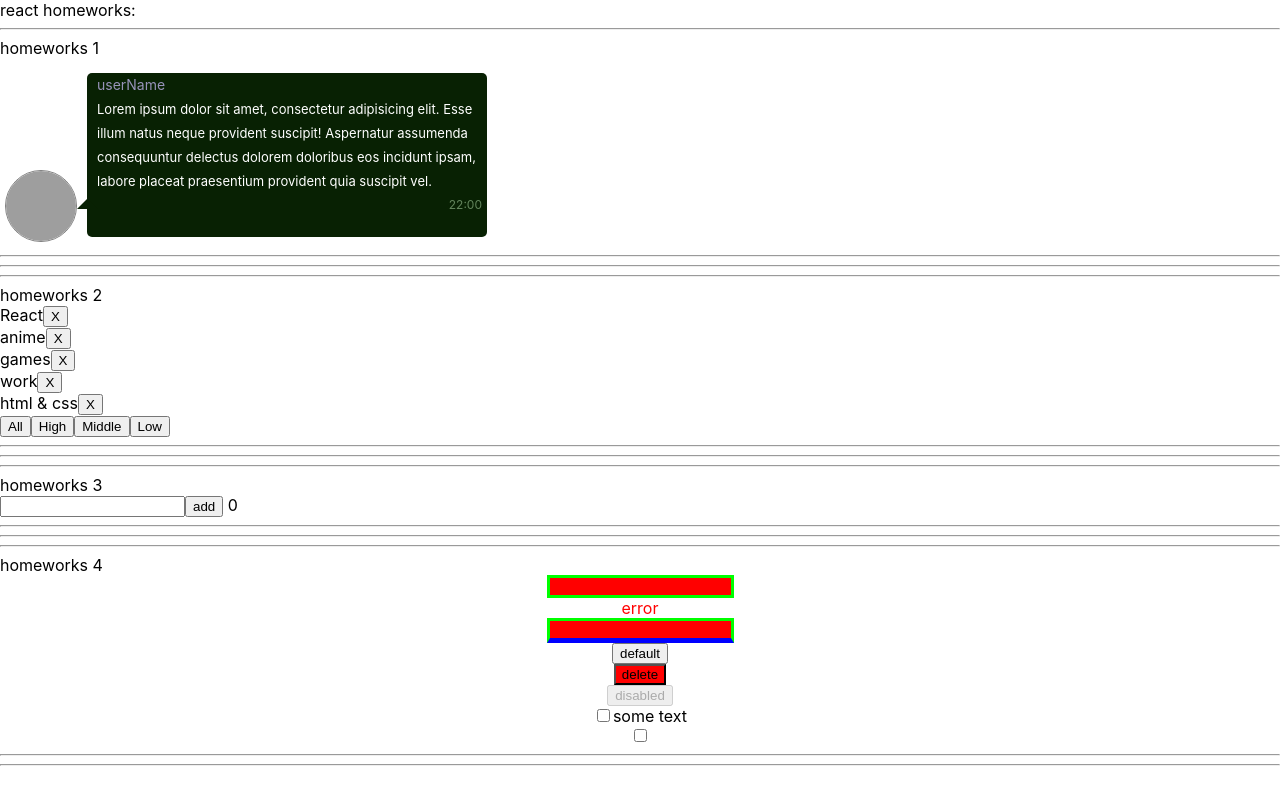
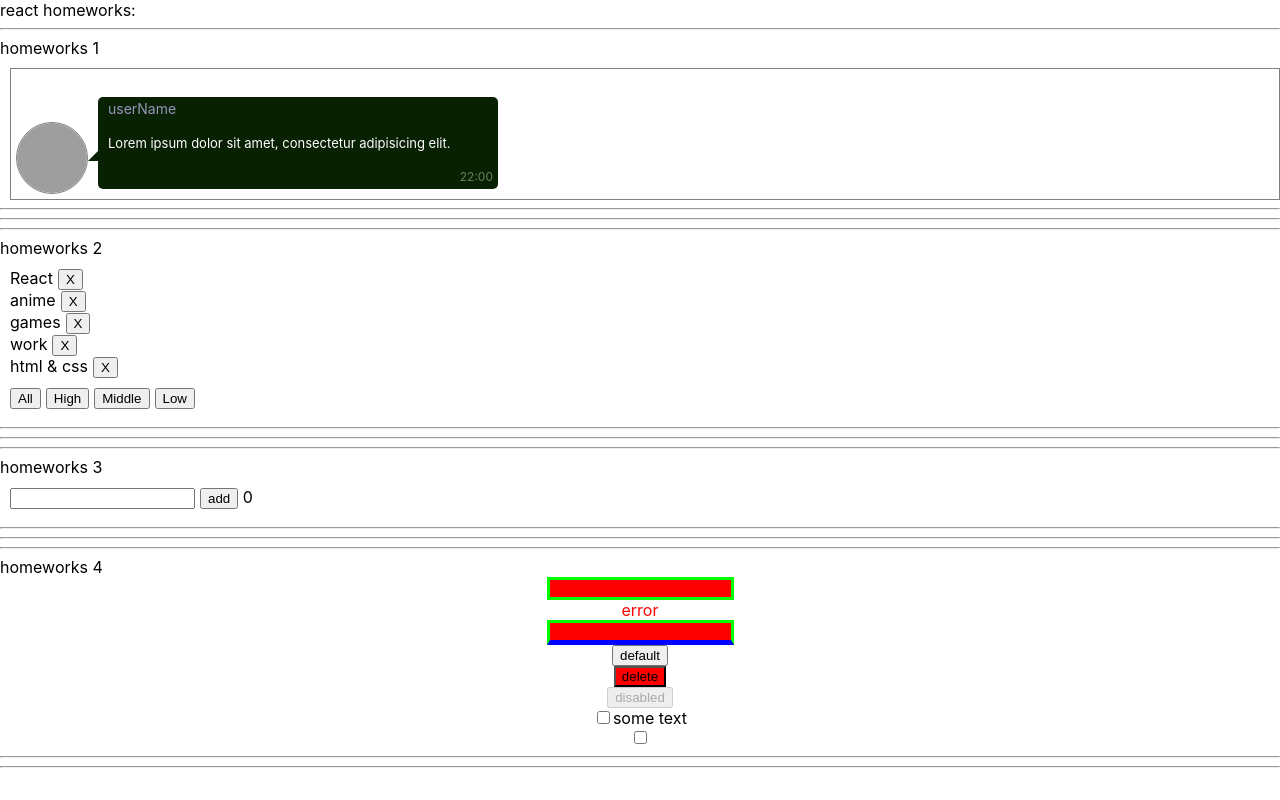
Before and after one commit to KirillDolzhenkov/homework-front-1, a React (Create React App) app: page / in a window 1280 px wide. Built offline with nearby package versions, Linux system fonts and the light colour scheme; grey boxes are pictures that could not be loaded.

Commit message:
code refactoring

```diff
--- a/src/p2-homeworks/h1/HW1.tsx
+++ b/src/p2-homeworks/h1/HW1.tsx
@@ -4,12 +4,20 @@ import {Message} from "./Message"
 const messageData = {
     avatar: 'https://sun9-74.userapi.com/Ph-WiuOtF985il9AvN9JqiCWedmHtSGSSTXrSA/ltEB2Z2-YO4.jpg',
     name: 'userName',
-    message: 'Lorem ipsum dolor sit amet, consectetur adipisicing elit. Esse illum natus neque provident suscipit! Aspernatur assumenda consequuntur delectus dolorem doloribus eos incidunt ipsam, labore placeat praesentium provident quia suscipit vel.',
+    message: 'Lorem ipsum dolor sit amet, consectetur adipisicing elit.',
     time: '22:00',
 }
 
 
 function HW1() {
+
+    const {
+        avatar,
+        name,
+        time,
+        message
+    } = messageData;
+
     return (
         <div>
             <hr/>
@@ -18,10 +26,10 @@ function HW1() {
             {/*should work (должно работать)*/}
 
             <Message
-                avatar={messageData.avatar}
-                name={messageData.name}
-                message={messageData.message}
-                time={messageData.time}
+                avatar={avatar}
+                name={name}
+                message={message}
+                time={time}
             />
 
             <hr/>
--- a/src/p2-homeworks/h1/Message.module.css
+++ b/src/p2-homeworks/h1/Message.module.css
@@ -1,7 +1,7 @@
 .message {
     padding: 5px;
-    /*margin: 10px 0 0 10px;*/
-    /*border: 1px solid gray;*/
+    margin: 10px 0 0 10px;
+    border: 1px solid gray;
     display: flex;
     flex-direction: row;
     justify-content: start;
@@ -35,9 +35,7 @@
     position: relative;
     left: -20px;
     top: -28.5px;
-    /*z-index:  1;*/
     border: 10px solid transparent;
-    /*border-right: 10px solid #edeef0;*/
     border-bottom: 10px solid #082103;
     width: 1px;
 }
@@ -51,6 +49,8 @@
     color: #fff;
     font-size: 13px;
     word-wrap: break-word;
+    position: relative;
+    top: 10px;
 }
 
 .time {
@@ -59,7 +59,6 @@
     justify-content: right;
     padding-right: 5px;
     font-size: 12px;
-    /*border: 1px solid gray;*/
-    /* position: relative;
-     top: 22px;*/
+    position: relative;
+    top: 20px;
 }
--- a/src/p2-homeworks/h1/Message.tsx
+++ b/src/p2-homeworks/h1/Message.tsx
@@ -1,7 +1,7 @@
 import React from 'react'
 import s from "./Message.module.css";
 
-type MessagePropsType = {
+export type MessagePropsType = {
     avatar: string
     name: string
     message: string
@@ -10,13 +10,20 @@ type MessagePropsType = {
 
 const Message: React.FC<MessagePropsType> = (props) => {
 
+    const {
+        avatar,
+        name,
+        message,
+        time,
+    } = props;
+
     return (
         <div className={s.message}>
-            <img className={s.img} alt='Текст' src={props.avatar}/>
+            <img className={s.img} alt='Текст' src={avatar}/>
             <div className={s.content}>
-                <div className={s.name}>{props.name}</div>
-                <div className={s.text}>{props.message}</div>
-                <div className={s.time}>{props.time}</div>
+                <div className={s.name}>{name}</div>
+                <div className={s.text}>{message}</div>
+                <div className={s.time}>{time}</div>
             </div>
         </div>
     )
--- a/src/p2-homeworks/h2/Affairs.module.css
+++ b/src/p2-homeworks/h2/Affairs.module.css
@@ -1,3 +1,23 @@
 .someClass {
+    padding: 10px;
+}
 
+.affairs {
+    display: flex;
+    flex-direction: column;
 }
+
+.affairs button {
+    margin-left: 5px;
+}
+
+.filters {
+    padding-top: 10px;
+    display: flex;
+    flex-direction: row;
+    justify-content: start;
+}
+
+.filters button {
+    margin-right: 5px;
+}
--- a/src/p2-homeworks/h2/Affairs.tsx
+++ b/src/p2-homeworks/h2/Affairs.tsx
@@ -1,6 +1,8 @@
 import React from 'react'
+
 import Affair from './Affair'
 import {AffairType, FilterType} from './HW2'
+import styles from './Affairs.module.css'
 
 type AffairsPropsType = { // need to fix any
     data: Array<AffairType>
@@ -9,28 +11,35 @@ type AffairsPropsType = { // need to fix any
 }
 
 function Affairs(props: AffairsPropsType) {
-    const mappedAffairs = props.data.map((a: AffairType) => (
+
+    const {
+        data,
+        setFilter,
+        deleteAffairCallback,
+    } = props;
+
+    const mappedAffairs = data.map((a: AffairType) => (
         <Affair // should work
             key={a._id} // кеи ОБЯЗАТЕЛЬНЫ в 99% - так что лучше их писать всегда при создании компонент в мапе
             affair={a}
-            deleteAffairCallback={props.deleteAffairCallback}
+            deleteAffairCallback={deleteAffairCallback}
         />
     ))
 
-    const setAll = () => {props.setFilter('all')} // need to fix
-    const setHigh = () => {props.setFilter('high')}
-    const setMiddle = () => {props.setFilter('middle')}
-    const setLow = () => {props.setFilter('low')}
+    const setAll = () => {setFilter('all')} // need to fix
+    const setHigh = () => {setFilter('high')}
+    const setMiddle = () => {setFilter('middle')}
+    const setLow = () => {setFilter('low')}
 
     return (
-        <div>
-
-            {mappedAffairs}
-
-            <button onClick={setAll}>All</button>
-            <button onClick={setHigh}>High</button>
-            <button onClick={setMiddle}>Middle</button>
-            <button onClick={setLow}>Low</button>
+        <div className={styles.someClass}>
+            <div className={styles.affairs}>{mappedAffairs}</div>
+            <div className={styles.filters}>
+                <button onClick={setAll}>All</button>
+                <button onClick={setHigh}>High</button>
+                <button onClick={setMiddle}>Middle</button>
+                <button onClick={setLow}>Low</button>
+            </div>
         </div>
     )
 }
--- a/src/p2-homeworks/h2/HW2.tsx
+++ b/src/p2-homeworks/h2/HW2.tsx
@@ -23,17 +23,21 @@ const defaultAffairs: Array<AffairType> = [ // need to fix any
 
 // pure helper functions
 export const filterAffairs = (affairs: Array<AffairType>, filter: FilterType): Array<AffairType> => { // need to fix any
-    if (filter === 'all') return affairs;
-    if (filter === 'high') {
+
+    switch (filter){
+        case "high": {
             return affairs.filter(a => a.priority === 'high');
         }
-    if (filter === 'middle') {
+        case "middle": {
             return affairs.filter(a => a.priority === 'middle');
         }
-    if (filter === 'low') {
+        case "low": {
             return affairs.filter(a => a.priority === 'low');
         }
+        default:
             return affairs;
+    }
+
 }
 
 export const deleteAffair = (affairs: Array<AffairType>, _id: number): Array<AffairType> => { // need to fix any
--- a/src/p2-homeworks/h3/Greeting.module.css
+++ b/src/p2-homeworks/h3/Greeting.module.css
@@ -9,3 +9,11 @@
 .errorText {
     color: red;
 }
+
+.greetItems {
+    padding: 10px;
+}
+
+.greetItems button {
+    margin-left: 5px;
+}
--- a/src/p2-homeworks/h3/Greeting.tsx
+++ b/src/p2-homeworks/h3/Greeting.tsx
@@ -1,4 +1,5 @@
 import React, {ChangeEvent} from 'react'
+import styles from './Greeting.module.css'
 import s from './Greeting.module.css'
 
 type GreetingPropsType = {
@@ -10,18 +11,23 @@ type GreetingPropsType = {
 }
 
 // презентационная компонента (для верстальщика)
-const Greeting: React.FC<GreetingPropsType> = (
-    {name, setNameCallback, addUser, error, totalUsers} // деструктуризация пропсов
-) => {
+const Greeting: React.FC<GreetingPropsType> = (props ) => {
+
+    const {
+        name,
+        setNameCallback,
+        addUser,
+        error,
+        totalUsers
+    } = props; // деструктуризация пропсов
+
     const inputClass = error ? s.error : ''; // need to fix with (?:)
 
     return (
-        <div>
+        <div className={styles.greetItems}>
             <input value={name} onChange={setNameCallback} className={inputClass}/>
-            {/*<span >{error}</span>*/}
             <button onClick={addUser}>add</button>
             <span> {totalUsers}</span>
-            {/*<div className={s.errorText}>{error}</div>*/}
             {error && <div className={s.errorText}>error, please enter correct value {error}</div>}
         </div>
     )
--- a/src/p2-homeworks/h3/GreetingContainer.tsx
+++ b/src/p2-homeworks/h3/GreetingContainer.tsx
@@ -1,4 +1,5 @@
 import React, {ChangeEvent, useState} from 'react'
+
 import Greeting from './Greeting'
 import {UserType} from "./HW3";
 
@@ -14,28 +15,24 @@ type GreetingContainerPropsType = {
 // уровень локальной логики
 const GreetingContainer: React.FC<GreetingContainerPropsType> = ({users, addUserCallback}) => { // деструктуризация пропсов
     const [name, setName] = useState<string>(''); // need to fix any
-    /*const [error, setError] = useState<string>('');*/ // need to fix any
-    const [error, setError] = useState<boolean>(false);
+    const [error, setError] = useState<boolean>(false); // need to fix any
 
     const setNameCallback = (e: ChangeEvent<HTMLInputElement>) => { // need to fix any
-        /*setError('');*/
-        setError(false)
-        setName(e.currentTarget.value); // need to fix
+        setError(false);
+        setName(e.currentTarget.value.trim()); // need to fix
     }
+
     const addUser = () => {
         if(name) {
             alert(`Hello ${name} !`); // need to fix
-            /*setTotalUsers( totalUsers + 1);*/
             addUserCallback(name);
             setName('');
         } else {
-            /*setError('error');*/
             setError(true);
         }
     }
 
-    /*const [totalUsers, setTotalUsers] = useState<number>(0);*/ // need to fix
-    const totalUsers = users.length;
+    const totalUsers = users.length; // need to fix
 
     return (
         <Greeting
```
Lines whose indentation alone changed are shown as unchanged.
